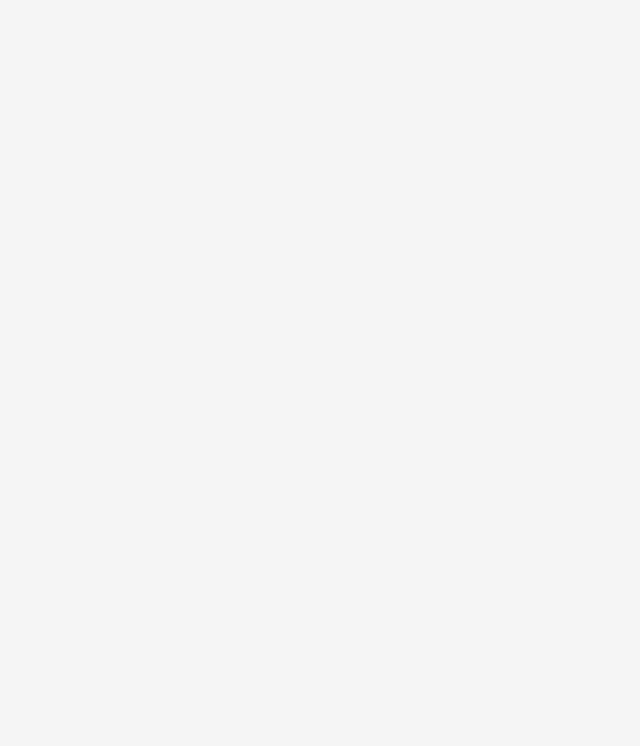
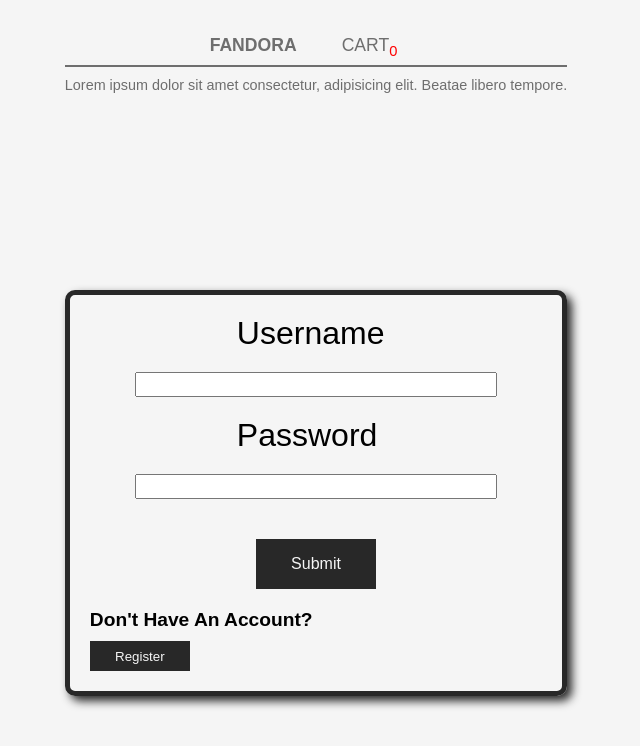
Before and after one commit to Robby-Codes/Fandora, a React (Create React App) app in the folder fandora/: page /account in a window 1280 px wide. Shown: the top 746 px of the page, without its empty margins (324-964 px from the left). Built offline with nearby package versions, Linux system fonts and the light colour scheme.

Commit message:
Added the account page

```diff
--- a/fandora/src/App.js
+++ b/fandora/src/App.js
@@ -1,12 +1,14 @@
 import React from "react";
 import { Switch, Route, useLocation } from "react-router-dom";
-import Home from "./home";
+import HomePage from "./home";
+import AccountPage from "./account";
 
 function App() {
   return (
     <>
       <Switch>
-        <Route path="/" exact component={Home} />
+        <Route path="/" exact component={HomePage} />
+        <Route path="/account" exact component={AccountPage} />
       </Switch>
     </>
   );
--- /dev/null
+++ b/fandora/src/account/account.css
@@ -0,0 +1,225 @@
+/* Navigation */
+
+#navigation-2 {
+  width: 100%;
+  margin-top: 30px;
+  display: flex;
+  flex-direction: column;
+  justify-content: center;
+  align-content: center;
+}
+
+.nav-btn-container-2 {
+  display: flex;
+  justify-content: center;
+  align-content: center;
+}
+
+.nav-buttons-2,
+.nav-home-2 {
+  cursor: pointer;
+  font-size: 1.1em;
+  font-weight: normal;
+  color: #6e6e6e;
+  margin-right: 25px;
+}
+
+.nav-home-2 {
+  font-weight: bold;
+}
+
+#navigation-2 h1 {
+  height: 30px;
+  padding: 3px 8px 2px 8px;
+  border: 2px solid transparent;
+  border-radius: 100px;
+  background-color: transparent;
+  margin-bottom: 5px;
+}
+
+#navigation-2 a {
+  text-decoration: none;
+}
+
+.nav-buttons-2 sub {
+  color: red;
+}
+
+.nav-line-2 {
+  height: 2px;
+  width: 90%;
+  background-color: #6e6e6e;
+  margin-bottom: 10px;
+}
+
+.message-2 {
+  color: #6e6e6e;
+  font-size: 0.9em;
+}
+
+.nav-line-2 {
+  width: 100%;
+}
+
+/* Log In Section */
+
+#log-in-section {
+  height: 100vh;
+  width: 100%;
+  display: flex;
+  justify-content: center;
+  align-items: center;
+}
+
+.form-container {
+  height: auto;
+  width: 100%;
+  padding: 20px;
+  border: 5px solid #282828;
+  border-radius: 10px;
+  box-shadow: 5px 5px 10px #282828;
+  display: flex;
+  flex-direction: column;
+  justify-content: space-between;
+}
+
+form {
+  width: 100%;
+  display: flex;
+  flex-direction: column;
+  align-items: center;
+}
+
+form > div {
+  width: 100%;
+  display: flex;
+  flex-direction: column;
+  align-items: center;
+  margin-bottom: 20px;
+}
+
+label {
+  font-size: 2em;
+  width: 35%;
+  margin-bottom: 20px;
+}
+
+input {
+  height: 25px;
+  width: 80%;
+}
+
+.form-buttons {
+  height: 100%;
+  width: 100%;
+  display: flex;
+  flex-direction: column;
+  justify-content: space-between;
+}
+
+.form-buttons input,
+.form-buttons button {
+  color: #f5f5f5;
+  font-size: 1em;
+  height: 50px;
+  width: 120px;
+  background-color: #282828;
+  border: 2px solid #282828;
+}
+
+.form-buttons input {
+  margin-top: 20px;
+}
+
+.form-buttons > div {
+  width: 100%;
+  display: flex;
+  flex-direction: column;
+  align-items: center;
+}
+
+.form-buttons > div {
+  margin-bottom: 10px;
+}
+
+.form-container > div button {
+  color: #f5f5f5;
+  width: 100px;
+  height: 30px;
+  border: 2px solid #282828;
+  background-color: #282828;
+  margin-top: 10px;
+}
+
+.form-container > div h1 {
+  font-size: 1.2em;
+}
+
+/* Button Animations */
+
+@keyframes btnHover {
+  from {
+    color: #f5f5f5;
+    background-color: #282828;
+    box-shadow: none;
+  }
+  to {
+    color: #282828;
+    background-color: #f5f5f5;
+    box-shadow: 5px 5px 5px #282828;
+  }
+}
+
+@keyframes btnHoverOff {
+  from {
+    color: #282828;
+    background-color: #f5f5f5;
+    box-shadow: 5px 5px 5px #282828;
+  }
+  to {
+    color: #f5f5f5;
+    background-color: #282828;
+    box-shadow: none;
+  }
+}
+
+button {
+  cursor: pointer;
+  outline: none;
+  animation: btnHoverOff 0.5s 1;
+  -webkit-animation-fill-mode: forwards;
+}
+
+button:hover {
+  animation: btnHover 0.5s 1;
+  -webkit-animation-fill-mode: forwards;
+}
+
+input[type="submit"] {
+  cursor: pointer;
+  outline: none;
+  animation: btnHoverOff 0.5s 1;
+  -webkit-animation-fill-mode: forwards;
+}
+
+input[type="submit"]:hover {
+  animation: btnHover 0.5s 1;
+  -webkit-animation-fill-mode: forwards;
+}
+
+/* Navigation Bar Link Animations */
+
+@keyframes linkHover {
+  from {
+  }
+  to {
+    color: #282828;
+    font-weight: bold;
+    border: 2px solid #282828;
+  }
+}
+
+#navigation h1:hover {
+  animation: linkHover 0.5s;
+  -webkit-animation-fill-mode: forwards;
+}
--- /dev/null
+++ b/fandora/src/account/index.js
@@ -0,0 +1,62 @@
+import React from "react";
+import { Link } from "react-router-dom";
+import "./account.css";
+
+const AccountPage = () => {
+  return (
+    <>
+      <NavBar2 />
+      <LogInSection />
+    </>
+  );
+};
+
+const NavBar2 = () => {
+  return (
+    <nav id="navigation-2">
+      <div className="nav-btn-container-2">
+        <Link to=".">
+          <h1 className="nav-home-2">FANDORA</h1>
+        </Link>
+        <Link to="cart.html">
+          <h1 className="nav-buttons-2">
+            CART<sub>0</sub>
+          </h1>
+        </Link>
+      </div>
+      <div className="nav-line-2"></div>
+      <div className="message-2">
+        Lorem ipsum dolor sit amet consectetur, adipisicing elit. Beatae libero
+        tempore.
+      </div>
+    </nav>
+  );
+};
+
+const LogInSection = () => {
+  return (
+    <section id="log-in-section">
+      <div className="form-container">
+        <form action="." method="GET">
+          <div>
+            <label for="username">Username</label>
+            <input type="text" id="username" required />
+          </div>
+          <div>
+            <label for="password">Password</label>
+            <input type="password" id="password" required />
+          </div>
+          <div className="form-buttons">
+            <input type="submit" />
+          </div>
+        </form>
+        <div>
+          <h1>Don't Have An Account?</h1>
+          <button>Register</button>
+        </div>
+      </div>
+    </section>
+  );
+};
+
+export default AccountPage;
--- a/fandora/src/home/index.js
+++ b/fandora/src/home/index.js
@@ -17,16 +17,16 @@ import mc from "../assets/mc.png";
 import visa from "../assets/visa.png";
 import "./home.css";
 
-const Home = () => {
+const HomePage = () => {
   return (
     <>
-      <NavBar />
+      <NavBar1 />
       <Footer />
     </>
   );
 };
 
-const NavBar = () => {
+const NavBar1 = () => {
   const [cart, setCart] = useState(0);
   const productClick = () => {
     document
@@ -43,7 +43,7 @@ const NavBar = () => {
           <Link to="/" className="product-link" onClick={() => productClick()}>
             <h1 className="nav-buttons">PRODUCTS</h1>
           </Link>
-          <Link to="/">
+          <Link to="/account">
             <h1 className="nav-buttons">ACCOUNT</h1>
           </Link>
           <Link to="/">
@@ -338,4 +338,4 @@ const Footer = () => {
   );
 };
 
-export default Home;
+export default HomePage;
```
Also changed, not shown: fandora/src/reference/css/account.css (+16 -14 lines).
